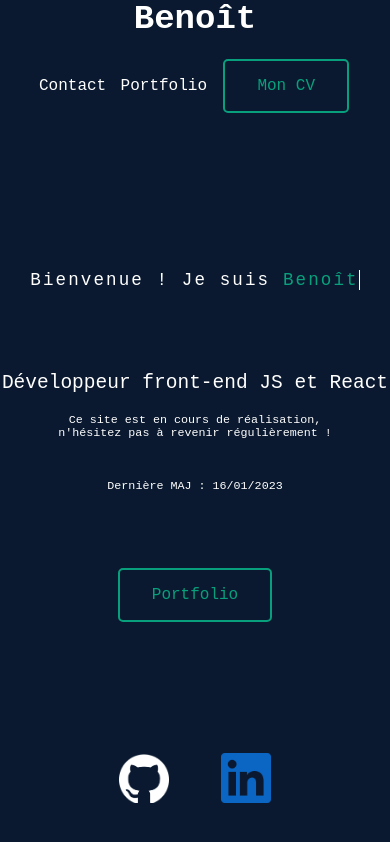
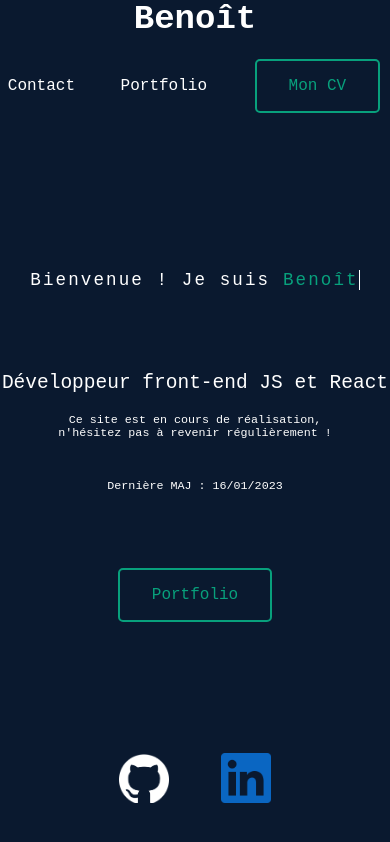
Before and after one commit to benoitfinet/portfolio_bf, a React (Create React App) app: page / in a window 390 px wide. Built offline with nearby package versions, Linux system fonts and the light colour scheme.

Commit message:
changements apportés au padding du header en version mobile

```diff
--- a/src/components/Header/header.scss
+++ b/src/components/Header/header.scss
@@ -5,13 +5,14 @@
     display: flex;
     justify-content: space-between;
     align-items: center;
-    padding: 0 10vw;
+    padding: 0 10%;
     height: 120px;
     background-color: $backColor;
 
     @include mobile-only {
         display: block;
         text-align: center;
+        padding: 0 2%;
     }
 
     &__name {
```
